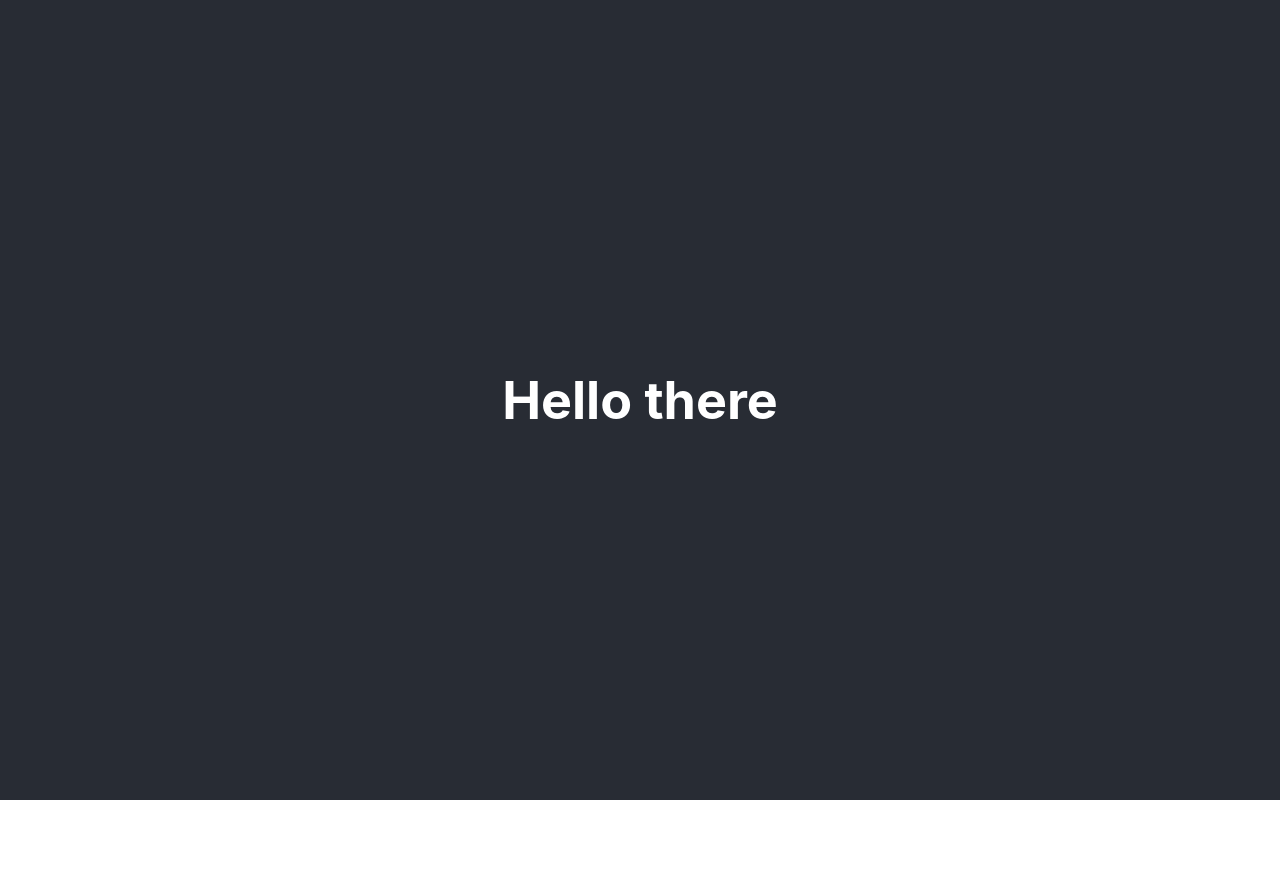
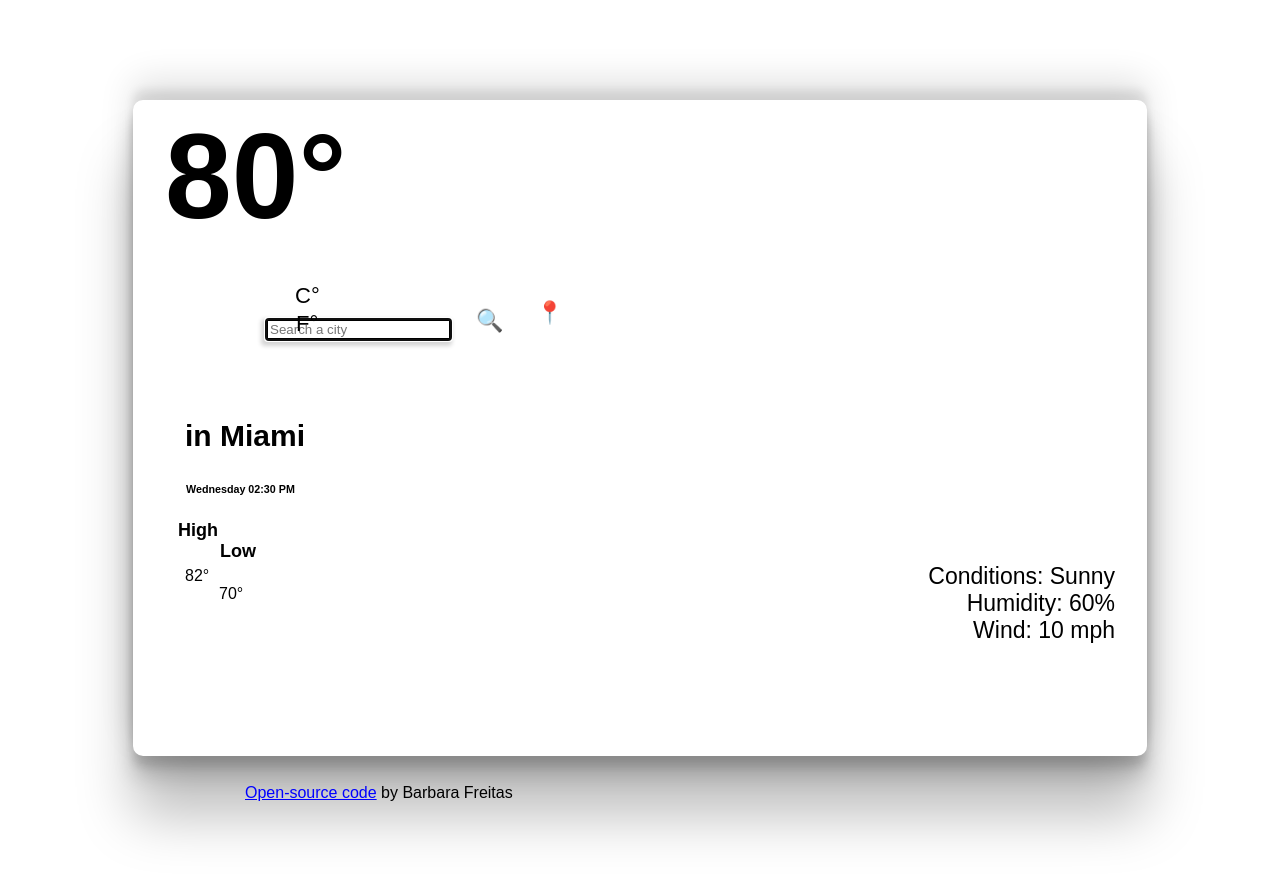
Before and after one commit to bfreitas1098/react-weather-app, a React (Create React App) app: page / in a window 1280 px wide. Shown: the top 878 px of the page. Before the commit the page ends 800 px from the top, so only its background shows below. Built offline with nearby package versions, Linux system fonts and the light colour scheme.

Commit message:
Imported all the JS and CSS files from codesandbox

```diff
--- a/src/App.css
+++ b/src/App.css
@@ -1,38 +1,92 @@
-.App {
-  text-align: center;
+body {
+  font-family: "Oxygen", sans-serif;
+  background-size: 1500px;
 }
 
-.App-logo {
-  height: 40vmin;
-  pointer-events: none;
+.App h1 {
+  font-size: 120px;
+  margin: -25px 0 -15px 0;
 }
 
-@media (prefers-reduced-motion: no-preference) {
-  .App-logo {
-    animation: App-logo-spin infinite 20s linear;
-  }
+.App h3 {
+  font-size: 30px;
+  margin-left: -20px;
 }
 
-.App-header {
-  background-color: #282c34;
-  min-height: 100vh;
-  display: flex;
-  flex-direction: column;
-  align-items: center;
-  justify-content: center;
-  font-size: calc(10px + 2vmin);
-  color: white;
+.App h6 {
+  margin: 0 0 25px -19px;
 }
 
-.App-link {
-  color: #61dafb;
+.App ul {
+  list-style: none;
 }
 
-@keyframes App-logo-spin {
-  from {
-    transform: rotate(0deg);
-  }
-  to {
-    transform: rotate(360deg);
-  }
+.App button {
+  border: none;
+  background-color: transparent;
+  font-size: 22px;
+  margin-top: -4px;
 }
+
+.App button:hover {
+  cursor: pointer;
+}
+
+.App p {
+  margin: -190px 0 0 245px;
+}
+
+.App .page {
+  display: block;
+  margin: 100px auto 200px;
+  max-width: 950px;
+  border: 3px white;
+  padding: 2em;
+  background-color: transparent;
+  box-shadow: rgba(0, 0, 0, 0.25) 0px 60px 55px,
+    rgba(0, 0, 0, 0.12) 0px -20px 35px, rgba(0, 0, 0, 0.12) 0px 10px 10px,
+    rgba(0, 0, 0, 0.17) 0px 20px 20px, rgba(0, 0, 0, 0.09) 0px -10px 10px;
+  border-radius: 10px;
+}
+
+.App .forecast-day {
+  margin-left: 3px;
+  font-size: 20px;
+  font-weight: 700;
+}
+
+.App .forecast-weather-max {
+  opacity: 80;
+  font-weight: bold;
+}
+
+.App .github-link {
+  color: blue;
+}
+
+.App .github-link:hover {
+  color: blue;
+}
+
+.App .units {
+  position: relative;
+  left: 85px;
+  top: 38px;
+  font-size: 18px;
+}
+
+.App .color {
+  color: #eb6e4c;
+}
+
+.App .celsius {
+  margin: 0 0 7px -1px;
+}
+
+.App .fahrenheit {
+  margin-top: -3px;
+}
+
+.App .active {
+  color: black;
+}
--- a/src/App.js
+++ b/src/App.js
@@ -1,13 +1,61 @@
+import React from "react";
+import Conditions from "./Conditions";
+import Search from "./Search";
+
 import "./App.css";
 
-function App() {
+export default function App() {
+  let weatherData = {
+    city: "Miami",
+    date: "Wednesday 02:30 PM",
+    temperature: "80",
+  };
   return (
     <div className="App">
-      <header className="App-header">
-        <h1>Hello there</h1>
-      </header>
+      <div className="page">
+        <div className="row main-temp">
+          <div className="col-6 col-sm-1 temperature">
+            <h1>{weatherData.temperature}°</h1>
+          </div>
+          <div className="col-6 col-sm-1 units">
+            <ul>
+              <li className="celsius">
+                <button id="celsius-link" className="active color">
+                  C°
+                </button>
+              </li>
+              <li className="fahrenheit">
+                <button id="fahrenheit-link" className="active color">
+                  F°
+                </button>
+              </li>
+            </ul>
+          </div>
+          <Search />
+        </div>
+        <ul>
+          <li>
+            <h3>in {weatherData.city}</h3>
+          </li>
+          <li>
+            <h6>{weatherData.date}</h6>
+          </li>
+        </ul>
+        <Conditions />
+      </div>
+      <br />
+      <div className="forecast"></div>
+      <p className="bottom-line">
+        <a
+          href="https://github.com/bfreitas1098/weather-app"
+          target="_blank"
+          rel="noreferrer"
+          className="github-link"
+        >
+          Open-source code
+        </a>{" "}
+        by Barbara Freitas
+      </p>
     </div>
   );
 }
-
-export default App;
--- /dev/null
+++ b/src/Conditions.css
@@ -0,0 +1,43 @@
+.max-min-label {
+  font-size: 18px;
+  font-weight: 700;
+  margin-bottom: 5px;
+}
+
+.Conditions .high-temp {
+  margin-left: 13px;
+}
+
+.Conditions .low-temp {
+  margin-left: 55px;
+}
+
+.Conditions .weather-conditions {
+  text-align: right;
+  margin: -40px 0 80px 50px;
+  font-size: 23px;
+}
+
+.Conditions .conditions {
+  margin-left: 0px;
+}
+
+.Conditions .wind-conditions {
+  margin-left: 0;
+}
+
+.Conditions .humidity {
+  margin-left: 10px;
+}
+
+.Conditions .conditions {
+  text-transform: capitalize;
+}
+
+.Conditions .temp-max {
+  margin-left: 20px;
+}
+
+.Conditions .temp-min {
+  margin-left: 54px;
+}
--- /dev/null
+++ b/src/Conditions.js
@@ -0,0 +1,35 @@
+import React from "react";
+
+import "./Conditions.css";
+
+export default function Conditions() {
+  let conditionsData = {
+    description: "Sunny",
+    humidity: "60",
+    wind: "10",
+  };
+  return (
+    <div className="Conditions">
+      <div className="row temp-label-row max-min-label">
+        <div className="col-1 high-temp">High</div>
+        <div className="col-1 low-temp">Low</div>
+      </div>
+      <div className="row temp-number-row">
+        <div className="col-1 temp-max">82°</div>
+        <div className="col-1 temp-min">70°</div>
+      </div>
+      <div className="row weather-conditions">
+        <div className="col-8 conditions">
+          Conditions:{" "}
+          <span className="conditions">{conditionsData.description}</span>
+        </div>
+        <div className="col-8 humidity">
+          Humidity: <span>{conditionsData.humidity}</span>%
+        </div>
+        <div className="col-8 wind-conditions">
+          Wind: <span>{conditionsData.wind}</span> mph
+        </div>
+      </div>
+    </div>
+  );
+}
--- /dev/null
+++ b/src/Search.css
@@ -0,0 +1,18 @@
+.search-input {
+  border: solid 3px black;
+  margin-left: 100px;
+  box-shadow: -2px 3px 4px 2px rgba(0, 0, 0, 0.17);
+  border-radius: 2px;
+}
+
+.search-button {
+  position: relative;
+  bottom: 30px;
+  left: 305px;
+}
+
+.current-button {
+  position: relative;
+  bottom: 62px;
+  left: 365px;
+}
--- /dev/null
+++ b/src/Search.js
@@ -0,0 +1,33 @@
+import React from "react";
+
+import "./Search.css";
+
+export default function Search() {
+  return (
+    <div className="col-md-4 offset-md-4 md-auto">
+      <form>
+        <input
+          type="search"
+          className="search-input"
+          placeholder="Search a city"
+          autoComplete="off"
+          autoFocus="on"
+        />
+      </form>
+      <div className="col-sm-auto">
+        <button className="search-button">
+          <span role="img" aria-label="magnifying glass">
+            🔍
+          </span>
+        </button>
+      </div>
+      <div className="col-sm-auto">
+        <button className="current-button">
+          <span role="img" aria-label="pin">
+            📍
+          </span>
+        </button>
+      </div>
+    </div>
+  );
+}
```
